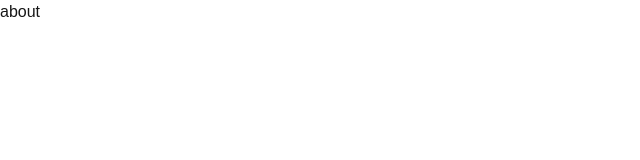
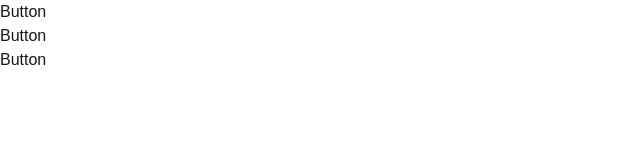
Before and after one commit to akecam/alx-project-0x02-setup, a Next.js app in the folder alx-project-0x02/: page /about in a window 1280 px wide. Shown: the top 160 px of the page, without its empty margins (0-640 px from the left). Built offline with nearby package versions, Linux system fonts and the light colour scheme.

Commit message:
create and use a buttoon component

```diff
--- /dev/null
+++ b/alx-project-0x02/components/common/Button.tsx
@@ -0,0 +1,12 @@
+import { ButtonProps } from "@/interfaces";
+import React from "react";
+
+const Button = ({ size, shape }: ButtonProps) => {
+  return (
+    <div>
+      <button className={`${size} ${shape}`}>Button</button>
+    </div>
+  );
+};
+
+export default Button;
--- a/alx-project-0x02/interfaces/index.ts
+++ b/alx-project-0x02/interfaces/index.ts
@@ -2,3 +2,8 @@
   title: string;
   content: string;
 }
+
+export interface ButtonProps {
+  size: "small" | "medium" | "large";
+  shape: "rounded-sm" | "rounded-md" | "rounded-full";
+}
--- a/alx-project-0x02/pages/about.tsx
+++ b/alx-project-0x02/pages/about.tsx
@@ -1,7 +1,14 @@
+import Button from "@/components/common/Button";
 import React from "react";
 
 const about = () => {
-  return <div>about</div>;
+  return (
+    <div>
+      <Button size="small" shape="rounded-sm" />
+      <Button size="medium" shape="rounded-md" />
+      <Button size="large" shape="rounded-full" />
+    </div>
+  );
 };
 
 export default about;
```
